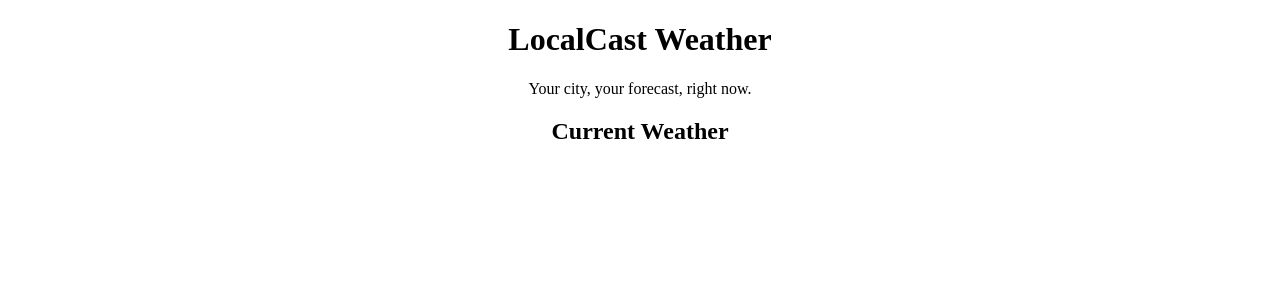
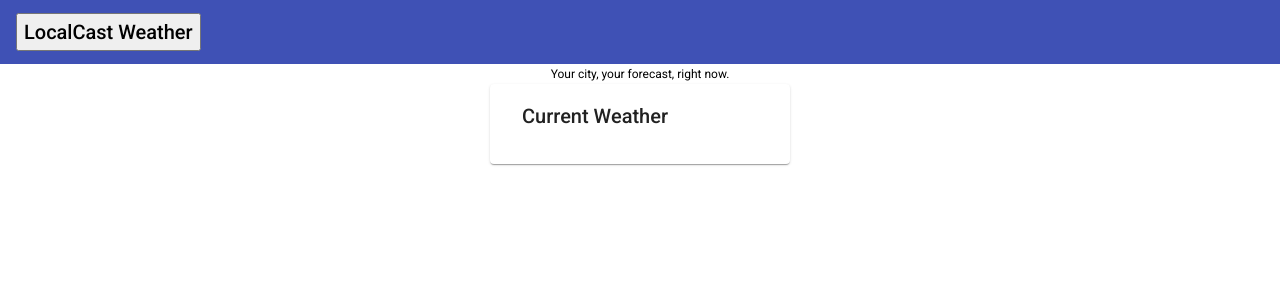
Before and after one commit to qininggithub/local-weather-app, an Angular app: page / in a window 1280 px wide. Shown: the top 300 px of the page. Built offline with nearby package versions, Linux system fonts and the light colour scheme; no server answers.

Commit message:
Added material

```diff
--- a/angular.json
+++ b/angular.json
@@ -23,6 +23,9 @@
               "src/assets"
             ],
             "styles": [
+              {
+                "input": "node_modules/@angular/material/prebuilt-themes/indigo-pink.css"
+              },
               "src/styles.css"
             ],
             "scripts": []
@@ -72,6 +75,9 @@
             "tsConfig": "src/tsconfig.spec.json",
             "karmaConfig": "src/karma.conf.js",
             "styles": [
+              {
+                "input": "node_modules/@angular/material/prebuilt-themes/indigo-pink.css"
+              },
               "src/styles.css"
             ],
             "scripts": [],
--- a/package.json
+++ b/package.json
@@ -11,16 +11,20 @@
   },
   "private": true,
   "dependencies": {
-    "@angular/animations": "^6.1.0",
+    "@angular/animations": "^6.1.3",
+    "@angular/cdk": "^6.4.6",
     "@angular/common": "^6.1.0",
     "@angular/compiler": "^6.1.0",
     "@angular/core": "^6.1.0",
+    "@angular/flex-layout": "^6.0.0-beta.17",
     "@angular/forms": "^6.1.0",
     "@angular/http": "^6.1.0",
+    "@angular/material": "^6.4.6",
     "@angular/platform-browser": "^6.1.0",
     "@angular/platform-browser-dynamic": "^6.1.0",
     "@angular/router": "^6.1.0",
     "core-js": "^2.5.4",
+    "hammerjs": "^2.0.8",
     "rxjs": "^6.0.0",
     "zone.js": "~0.8.26"
   },
--- a/src/app/app.component.html
+++ b/src/app/app.component.html
@@ -1,8 +1,24 @@
-<div style="text-align:center">
-  <h1>
-    LocalCast Weather
-  </h1>
-  <div>Your city, your forecast, right now.</div>
-  <h2>Current Weather</h2>
-  <app-current-weather></app-current-weather>
+<div>
+  <mat-toolbar color="primary"><button><h1>LocalCast Weather</h1></button></mat-toolbar>
+  <div fxLayoutAlign="center">
+    <div class="mat-caption">
+      Your city, your forecast, right now.
+    </div>
+  </div>
+  <div fxLayout="row">
+    <div fxFlex></div>
+    <mat-card fxFlex="300px">
+      <mat-card-header class="mat-typography">
+        <mat-card-title>
+          <h2>
+            Current Weather
+          </h2>
+        </mat-card-title>
+      </mat-card-header>
+      <mat-card-content>
+        <app-current-weather></app-current-weather>
+      </mat-card-content>
+    </mat-card>
+    <div fxFlex></div>
+  </div>
 </div>
--- a/src/app/app.module.ts
+++ b/src/app/app.module.ts
@@ -4,6 +4,9 @@ import { HttpClientModule } from '@angular/common/http';
 
 import { AppComponent } from './app.component';
 import { CurrentWeatherComponent } from './current-weather/current-weather.component';
+import { BrowserAnimationsModule } from '@angular/platform-browser/animations';
+import { FlexLayoutModule } from '@angular/flex-layout';
+import { MaterialModule } from './material.module';
 
 @NgModule({
   declarations: [
@@ -13,6 +16,9 @@ import { CurrentWeatherComponent } from './current-weather/current-weather.compo
   imports: [
     BrowserModule,
     HttpClientModule,
+    BrowserAnimationsModule,
+    FlexLayoutModule,
+    MaterialModule,
   ],
   providers: [],
   bootstrap: [AppComponent]
--- a/src/index.html
+++ b/src/index.html
@@ -1,6 +1,8 @@
 <!doctype html>
 <html lang="en">
 <head>
+<link href="https://fonts.googleapis.com/icon?family=Material+Icons" rel="stylesheet">
+<link href="https://fonts.googleapis.com/css?family=Roboto:300,400,500" rel="stylesheet">
   <meta charset="utf-8">
   <title>LocalCastWeather</title>
   <base href="/">
--- a/src/styles.css
+++ b/src/styles.css
@@ -1 +1,4 @@
 /* You can add global styles to this file, and also import other style files */
+@import '~@angular/material/prebuilt-themes/indigo-pink.css';
+html, body { height: 100%; }
+body { margin: 0; font-family: 'Roboto', sans-serif; }
```
Also changed, not shown: src/app/material.module.ts (added, +22 -0 lines), 2 other files (tests, documents, lock files or other folders).
